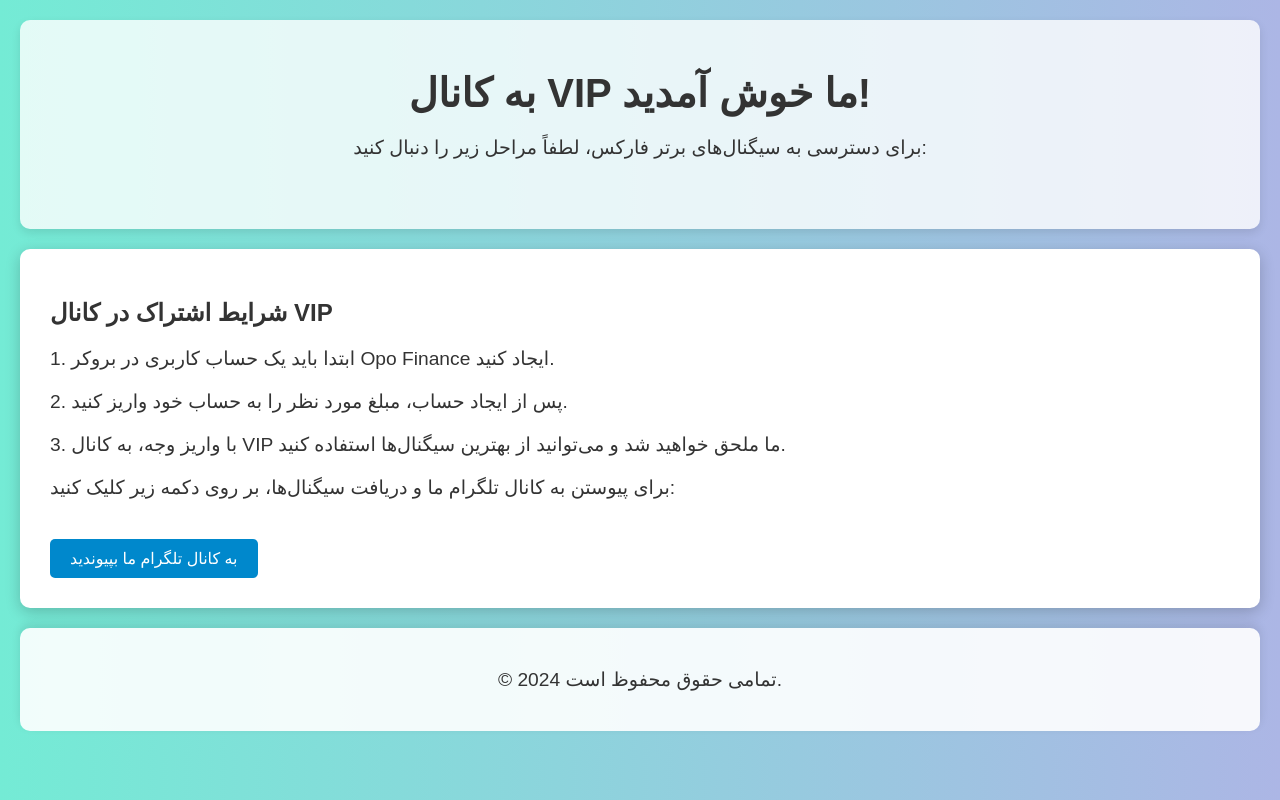
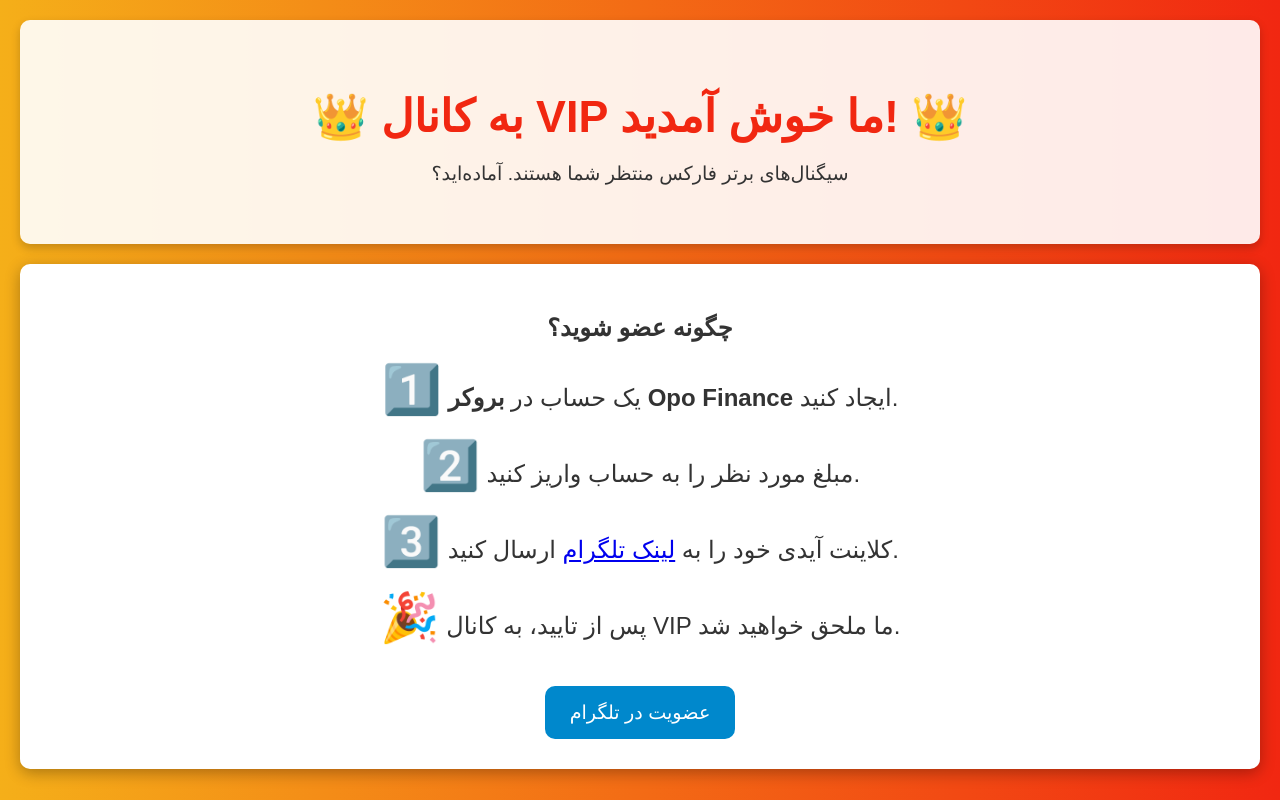
Before and after one commit to CRFXSignalsGroup/CRFXgroupsignals-, a plain HTML site: page index.html in a window 1280 px wide. Drawn offline with Linux system fonts and the light colour scheme.

Commit message:
Add a beautiful website

```diff
--- a/index.html
+++ b/index.html
@@ -3,82 +3,104 @@
 <head>
     <meta charset="UTF-8">
     <meta name="viewport" content="width=device-width, initial-scale=1.0">
-    <title>وب‌سایت اشتراک VIP</title>
+    <title>اشتراک VIP فارکس</title>
     <style>
         body {
             font-family: 'Arial', sans-serif;
             margin: 0;
             padding: 0;
-            background: linear-gradient(to right, #74ebd5, #acb6e5);
+            background: linear-gradient(to right, #f5af19, #f12711);
             color: #333;
+            text-align: center;
         }
         header {
-            text-align: center;
-            padding: 50px;
-            background: rgba(255, 255, 255, 0.8);
-            box-shadow: 0 4px 10px rgba(0, 0, 0, 0.1);
+            background: rgba(255, 255, 255, 0.9);
+            padding: 40px;
+            box-shadow: 0 4px 10px rgba(0, 0, 0, 0.2);
             border-radius: 10px;
             margin: 20px;
         }
         h1 {
-            font-size: 2.5em;
-            margin: 0;
+            font-size: 2.8em;
+            margin-bottom: 10px;
+            color: #f12711;
         }
         p {
             font-size: 1.2em;
-            margin: 20px 0;
         }
         .info-box {
             background: #fff;
             border-radius: 10px;
             padding: 30px;
-            box-shadow: 0 4px 15px rgba(0, 0, 0, 0.2);
+            box-shadow: 0 4px 15px rgba(0, 0, 0, 0.3);
             margin: 20px;
             transition: transform 0.3s;
         }
         .info-box:hover {
             transform: scale(1.05);
         }
-        footer {
-            text-align: center;
-            padding: 20px;
-            background: rgba(255, 255, 255, 0.9);
-            box-shadow: 0 -4px 10px rgba(0, 0, 0, 0.1);
-            border-radius: 10px;
-            margin: 20px;
+        .step {
+            font-size: 1.5em;
+            margin: 20px 0;
+        }
+        .emoji {
+            font-size: 2em;
         }
         .telegram-link {
             display: inline-block;
             margin-top: 20px;
-            padding: 10px 20px;
+            padding: 15px 25px;
             background: #0088cc;
             color: white;
             text-decoration: none;
-            border-radius: 5px;
+            border-radius: 10px;
+            font-size: 1.2em;
             transition: background 0.3s;
         }
         .telegram-link:hover {
             background: #006699;
         }
+        .features {
+            display: flex;
+            justify-content: center;
+            flex-wrap: wrap;
+        }
+        .feature-item {
+            width: 250px;
+            background: #fff;
+            border-radius: 10px;
+            padding: 20px;
+            margin: 15px;
+            box-shadow: 0 4px 15px rgba(0, 0, 0, 0.2);
+            text-align: center;
+        }
+        footer {
+            padding: 30px;
+            background: rgba(255, 255, 255, 0.8);
+            margin-top: 30px;
+            font-size: 1em;
+            color: #777;
+        }
+        img {
+            max-width: 100%;
+            border-radius: 10px;
+        }
     </style>
 </head>
 <body>
     <header>
-        <h1>به کانال VIP ما خوش آمدید!</h1>
-        <p>برای دسترسی به سیگنال‌های برتر فارکس، لطفاً مراحل زیر را دنبال کنید:</p>
+        <h1>👑 به کانال VIP ما خوش آمدید! 👑</h1>
+        <p>سیگنال‌های برتر فارکس منتظر شما هستند. آماده‌اید؟</p>
     </header>
 
     <div class="info-box">
-        <h2>شرایط اشتراک در کانال VIP</h2>
-        <p>1. ابتدا باید یک حساب کاربری در بروکر Opo Finance ایجاد کنید.</p>
-        <p>2. پس از ایجاد حساب، مبلغ مورد نظر را به حساب خود واریز کنید.</p>
-        <p>3. با واریز وجه، به کانال VIP ما ملحق خواهید شد و می‌توانید از بهترین سیگنال‌ها استفاده کنید.</p>
-        <p>برای پیوستن به کانال تلگرام ما و دریافت سیگنال‌ها، بر روی دکمه زیر کلیک کنید:</p>
-        <a href="https://t.me/cRFxfamily" class="telegram-link">به کانال تلگرام ما بپیوندید</a>
+        <h2>چگونه عضو شوید؟</h2>
+        <div class="step"><span class="emoji">1️⃣</span> یک حساب در <strong>بروکر Opo Finance</strong> ایجاد کنید.</div>
+        <div class="step"><span class="emoji">2️⃣</span> مبلغ مورد نظر را به حساب واریز کنید.</div>
+        <div class="step"><span class="emoji">3️⃣</span> کلاینت آیدی خود را به <a href="https://t.me/cRFxfamily">لینک تلگرام</a> ارسال کنید.</div>
+        <div class="step"><span class="emoji">🎉</span> پس از تایید، به کانال VIP ما ملحق خواهید شد.</div>
+        <a href="https://t.me/cRFxfamily" class="telegram-link">عضویت در تلگرام</a>
     </div>
 
-    <footer>
-        <p>&copy; 2024 تمامی حقوق محفوظ است.</p>
-    </footer>
-</body>
-</html>
+    <div class="features">
+        <div class="feature-item
```
